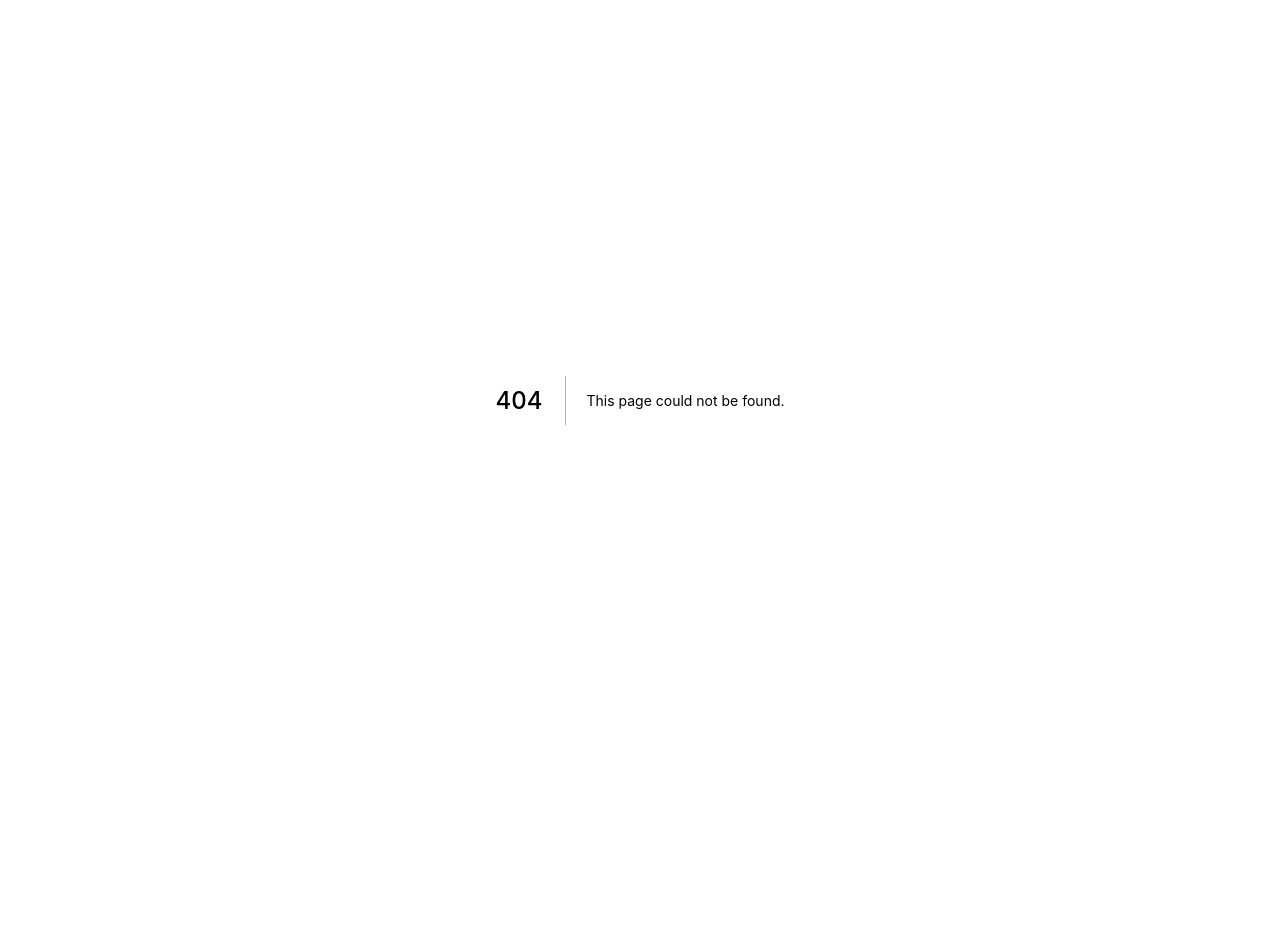
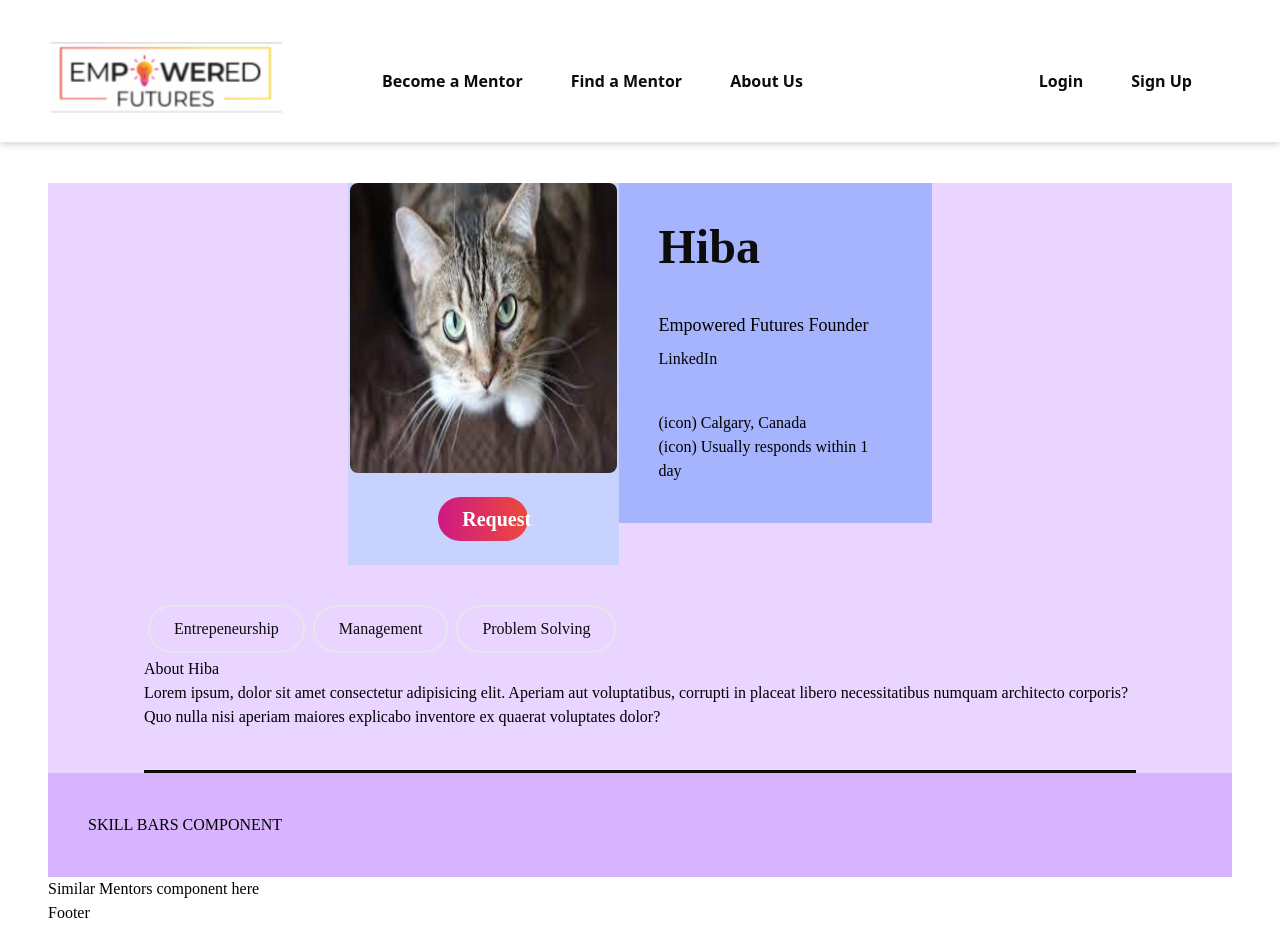
Before and after one commit to JasonXB/EF_Clone, a Next.js app: page /mentor-profile in a window 1280 px wide. Before the commit this address had no page. Before the commit the page ends 800 px from the top, so only its background shows below. Built offline with nearby package versions, Linux system fonts and the light colour scheme; what tw-elements would draw is missing.

Commit message:
basic skeleton in the works. ProfileLayout comp created and minor changes to globals.css

```diff
--- /dev/null
+++ b/pages/mentor-profile.tsx
@@ -0,0 +1,39 @@
+import type { NextPage } from 'next';
+import ProfileLayout from '../src/components/ProfileLayout';
+import MentorProfileSection from '../src/components/MentorProfileSection';
+
+const dummyMentors = [
+  {
+    id: 1,
+    name: 'Hiba',
+    title: 'Empowered Futures Founder',
+    avatar: '',
+    socialMediaIcons: 'LinkedIn',
+    location: 'Calgary, Canada',
+    responseTime: 'Usually responds within 1 day',
+    skills: ['Entrepeneurship', 'Management', 'Problem Solving'],
+    about: 'Lorem ipsum, dolor sit amet consectetur adipisicing elit. Aperiam aut voluptatibus, corrupti in placeat libero necessitatibus numquam architecto corporis? Quo nulla nisi aperiam maiores explicabo inventore ex quaerat voluptates dolor?'
+  }
+]
+
+// Temporarily displaying dummyMentor data (from above)
+const {id, name, title,  socialMediaIcons, location, responseTime, skills, about} = dummyMentors[0]
+
+const mentorProfile: NextPage = () => {
+
+  return (
+<ProfileLayout>
+
+{/* Specific mentor data will eventually be dynamically rendered based on which mentor was clicked */}
+<MentorProfileSection id={id} name={name} title={title} socialMediaIcons={socialMediaIcons} location={location} responseTime={responseTime} skills={skills} about={about} />
+
+{/* Similar Mentors Component */}
+
+</ProfileLayout>
+
+
+
+  );
+};
+
+export default mentorProfile;
--- a/src/components/EfLogo.tsx
+++ b/src/components/EfLogo.tsx
@@ -14,7 +14,7 @@ const EfLogo = ({ alt, className}:  EfLogoProps) => {
       className={className}
       alt={alt}
       src={eflogo}
-      height={148}
+      height={100}
             />
      </a>
   </Link>
--- /dev/null
+++ b/src/components/MentorProfileSection.tsx
@@ -0,0 +1,82 @@
+import { useSearchContext } from '../../context/SearchContext';
+import Avatar from './avatar/avatar';
+import cat from '../assets/cat.jpeg';
+import Button from './buttons/reusuable-buttons';
+import { MentorProfileProps } from '../../interface/mentor-profile-props.interface';
+
+const MentorProfileSection = ({
+  id,
+  name,
+  title,
+  socialMediaIcons,
+  location,
+  responseTime,
+  skills,
+  about,
+}: MentorProfileProps) => {
+  return (
+    <>
+      <div className="grid grid-cols-1 xl:grid-cols-10 ">
+        <div className="col-span-7 bg-purple-200">
+          {/* With profile pic */}
+          {/* Ppic and button */}
+          <div className="flex flex-col items-center xl:items-stretch">
+            <div className="flex flex-col lg:flex-row xl:flex-row">
+              <div className="flex flex-col items-center w-full bg-indigo-200 xl:w-2/5">
+                <Avatar
+                  personsName={name}
+                  imgLocation={cat}
+                  displaySize="large"
+                />
+                <Button className="w-1/3 p-2 mt-6 mb-6 text-xl">
+                  Request
+                </Button>
+              </div>
+              {/* Name, country etc */}
+              <div className="w-full p-10 bg-indigo-300 xl:w-3/5 h-3/5">
+                <h1 className="mb-10 text-5xl font-bold text-black xl:mb-0">
+                  {name}
+                </h1>
+                <h2 className="mb-2 text-lg">{title}</h2>
+                <span className="mt-2">{socialMediaIcons}</span>
+                <h2 className="mt-10">(icon) {location}</h2>
+                <h2>(icon) {responseTime}</h2>
+              </div>
+            </div>
+
+            {/* Line */}
+            <div className="px-24">
+              <hr className="w-full h-1 mb-8 bg-black" />
+            </div>
+            <div className="px-24">
+              {/* Addition skill buttons, about, availability */}
+              <span className="flex">
+                {skills.map((skill) => {
+                  return (
+                    <Button variant="tertiary">{skill}</Button>
+                  )
+                })}
+              </span>
+              <h1>About Hiba</h1>
+              <p>
+                {about}
+              </p>
+              {/* Line */}
+              <div className="">
+                <hr className="w-full h-1 mt-10 bg-black" />
+              </div>
+            </div>
+          </div>
+        </div>
+
+        {/* Right side - Secondary skills */}
+        <div className="col-span-3 p-10 bg-purple-300">
+          SKILL BARS COMPONENT
+        </div>
+      </div>
+      <div>Similar Mentors component here</div>
+    </>
+  );
+};
+
+export default MentorProfileSection;
--- /dev/null
+++ b/src/components/ProfileLayout.tsx
@@ -0,0 +1,39 @@
+import React, { Children } from 'react';
+import Head from 'next/head';
+// import Header from ''
+// import Footer from ''
+import Navbar from './Navbar';
+
+
+type LayoutProps = {
+  headTitle?: string;
+  children: any;
+};
+const ProfileLayout = ({ ...props }: LayoutProps) => {
+  const title = props.headTitle
+    ? `${props.headTitle} | Empowered Futures`
+    : 'Empowered Futures';
+  return (
+    <>
+    <Navbar />
+    <div className="container font-[mainFont]">
+      <Head>
+        <title>{title}</title>
+        <meta name="description" content="text" />
+        <link rel="icon" href="/favicon.ico" />
+      </Head>
+
+      <div className="profile-content">
+        {/* Add the Header component here */}
+        {/* <Header/> */}
+        <main className="w-full mt-10">{props.children}</main>
+        {/* Add the Footer component here */}
+        {/* <Footer/> */}
+        <h1>Footer</h1>
+      </div>
+    </div>
+    </>
+  );
+};
+
+export default ProfileLayout;
--- a/src/components/avatar/avatar.tsx
+++ b/src/components/avatar/avatar.tsx
@@ -22,8 +22,10 @@ const Avatar: FC<ImagePath> = ({
 
   const largeSizing: IImageQualities = {
     // for the profile page
-    height: '357px',
-    width: '334px',
+    // height: '357px',
+    // width: '334px',
+    height: '290px',
+    width: '267px',
     borderRadius: 'rounded-lg',
   };
   const mediumLargeSizing: IImageQualities = {
--- a/styles/globals.css
+++ b/styles/globals.css
@@ -12,6 +12,10 @@
   padding: 0;
   margin: 0;
   scroll-behavior: smooth;
+}
+
+body, html {
+  overflow-x: hidden;
 }
 
 ol,
@@ -30,6 +34,12 @@ ul {
   grid-column: main-start/main-end;
   padding: 0 2rem;
 }
+
+.profile-content {
+  grid-column: main-start/main-end;
+  max-width: 100vw
+}
+
 /* Bg color for buttons */
 .bg-pinkOrangeGradient {
   background: var(--pinkOrangeGradient);
```
Also changed, not shown: interface/mentor-profile-props.interface.ts (added, +11 -0 lines).
